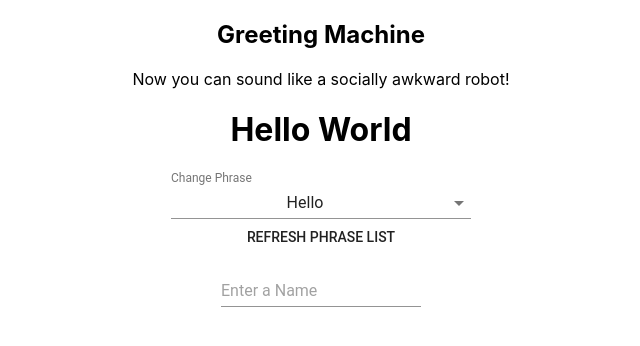
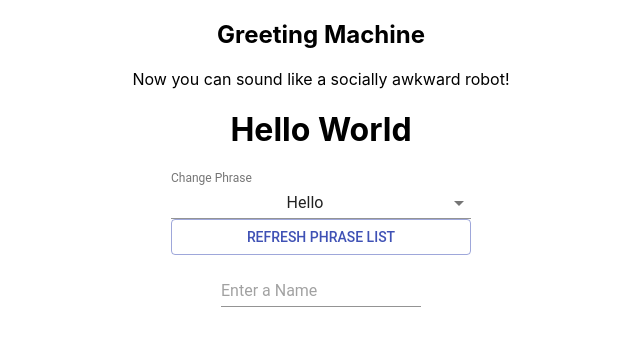
Before and after one commit to jennego/greet-machine, a React (Create React App) app: page / in a window 1280 px wide. Shown: the top 346 px of the page, without its empty margins (319-959 px from the left). Built offline with nearby package versions, Linux system fonts and the light colour scheme.

Commit message:
add styling to button

```diff
--- a/src/conponents/phraseSelect.js
+++ b/src/conponents/phraseSelect.js
@@ -90,7 +90,7 @@ export class PhraseSelect extends Component {
 
 
                     </Select>
-                    <Button onClick={this.buttonClick}> Refresh Phrase List </Button>
+                    <Button variant="outlined" color="primary" onClick={this.buttonClick}> Refresh Phrase List </Button>
                 </FormControl>
                 </form>
         );
```
